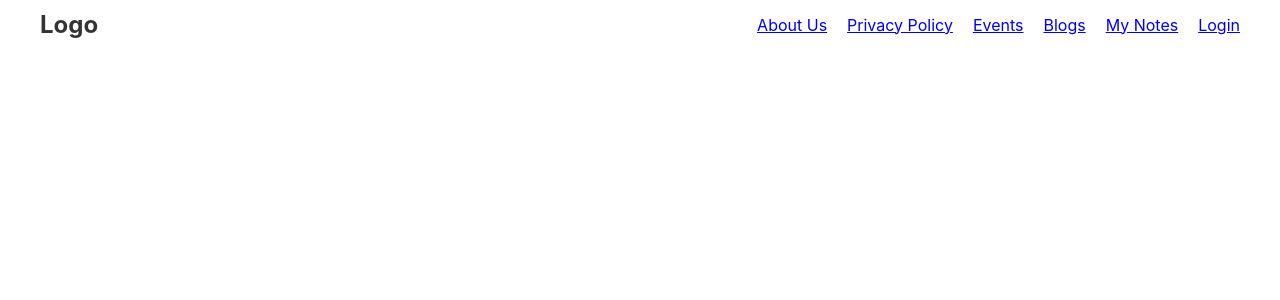
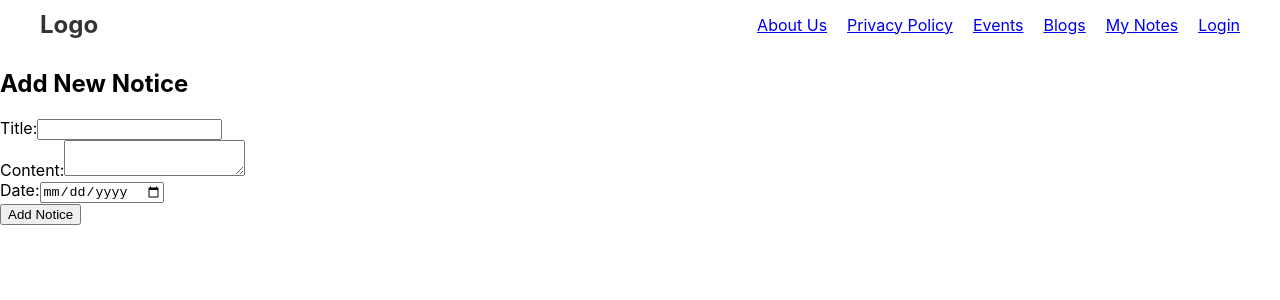
Before and after one commit to sameer-kumar-shrivastava/officeracademy, a React (Create React App) app: page /addevents in a window 1280 px wide. Shown: the top 300 px of the page. Built offline with nearby package versions, Linux system fonts and the light colour scheme; no server answers.

Commit message:
Added Events and AddEvents

```diff
--- a/src/App.js
+++ b/src/App.js
@@ -15,6 +15,8 @@ import PasswordReset from './Pages/ForgotPassword/forgotpassword.page';
 import MyNotes from './Pages/MyNotes/MyNotes.page';
 import Blogs from './Pages/Blogs/Blogs.page';
 import BlogForm from './Pages/Blogs/AddBlogs.page';
+import NoticeBoardList from './Pages/Events/Events.pages';
+import AddNotice from './Pages/Events/AddEvents';
 
 function App() {
   const [user, setUser] = useState(null);
@@ -43,6 +45,8 @@ function App() {
           <Route exact path="/mynotes" element={<MyNotes />} />
           <Route exact path="/blogs" element={<Blogs />} />
           <Route exact path="/addblogs" element={<BlogForm />} />
+          <Route exact path="/events" element={<NoticeBoardList/>} />
+          <Route exact path="/addevents" element={<AddNotice/>} />
           {/* <ProtectedRoute exact path="/about" component={<About />} /> */}
           {/* <Route path="/courses" component={Navbar} /> */}
           {/* Add more routes for other pages */}
--- /dev/null
+++ b/src/Pages/Events/AddEvents.jsx
@@ -0,0 +1,49 @@
+import React, { useState } from 'react';
+import firebase from '../../firebase';
+
+const AddNotice = () => {
+  const [title, setTitle] = useState('');
+  const [content, setContent] = useState('');
+  const [date, setDate] = useState('');
+
+  const handleSubmit = async (e) => {
+    e.preventDefault();
+
+    try {
+      await firebase.firestore().collection('noticeboard').add({
+        title,
+        content,
+        date: new Date(date), // Convert date string to a JavaScript Date object
+      });
+
+      setTitle('');
+      setContent('');
+      setDate('');
+    } catch (error) {
+      console.error('Error adding notice:', error);
+    }
+  };
+
+  return (
+    <div>
+      <h2>Add New Notice</h2>
+      <form onSubmit={handleSubmit}>
+        <div>
+          <label>Title:</label>
+          <input type="text" value={title} onChange={(e) => setTitle(e.target.value)} />
+        </div>
+        <div>
+          <label>Content:</label>
+          <textarea value={content} onChange={(e) => setContent(e.target.value)} />
+        </div>
+        <div>
+          <label>Date:</label>
+          <input type="date" value={date} onChange={(e) => setDate(e.target.value)} />
+        </div>
+        <button type="submit">Add Notice</button>
+      </form>
+    </div>
+  );
+};
+
+export default AddNotice;
--- /dev/null
+++ b/src/Pages/Events/Event.styles.scss
@@ -0,0 +1,31 @@
+/* Stylish CSS for Notice Board */
+.notice-board-container {
+    max-width: 800px;
+    margin: 0 auto;
+    padding: 20px;
+  }
+
+  .notice-item {
+    background-color: #f9f9f9;
+    border-radius: 8px;
+    padding: 16px;
+    margin-bottom: 20px;
+    box-shadow: 0 2px 4px rgba(0, 0, 0, 0.1);
+  }
+
+  .notice-title {
+    font-size: 24px;
+    font-weight: bold;
+    margin-bottom: 10px;
+  }
+
+  .notice-content {
+    font-size: 16px;
+    line-height: 1.6;
+    margin-bottom: 10px;
+  }
+
+  .notice-date {
+    font-size: 14px;
+    color: #888;
+  }
--- /dev/null
+++ b/src/Pages/Events/Events.pages.jsx
@@ -0,0 +1,33 @@
+import React, { useState, useEffect } from 'react';
+import firebase from '../../firebase';
+import './Event.styles.scss';
+
+const NoticeBoardList = () => {
+  const [notices, setNotices] = useState([]);
+
+  useEffect(() => {
+    // Fetch notices from Firestore
+    const fetchNotices = async () => {
+      const snapshot = await firebase.firestore().collection('noticeboard').get();
+      const noticeList = snapshot.docs.map((doc) => doc.data());
+      setNotices(noticeList);
+    };
+
+    fetchNotices();
+  }, []);
+
+  return (
+    <div className="notice-board-container">
+    <h2 className="notice-board-heading">Notice Board</h2>
+    {notices.map((notice) => (
+      <div key={notice.id} className="notice-item">
+        <h3 className="notice-title">{notice.title}</h3>
+        <p className="notice-content">{notice.content}</p>
+        <p className="notice-date">Date: {notice.date && notice.date.toDate().toLocaleDateString()}</p>
+      </div>
+    ))}
+  </div>
+  );
+};
+
+export default NoticeBoardList;
```
